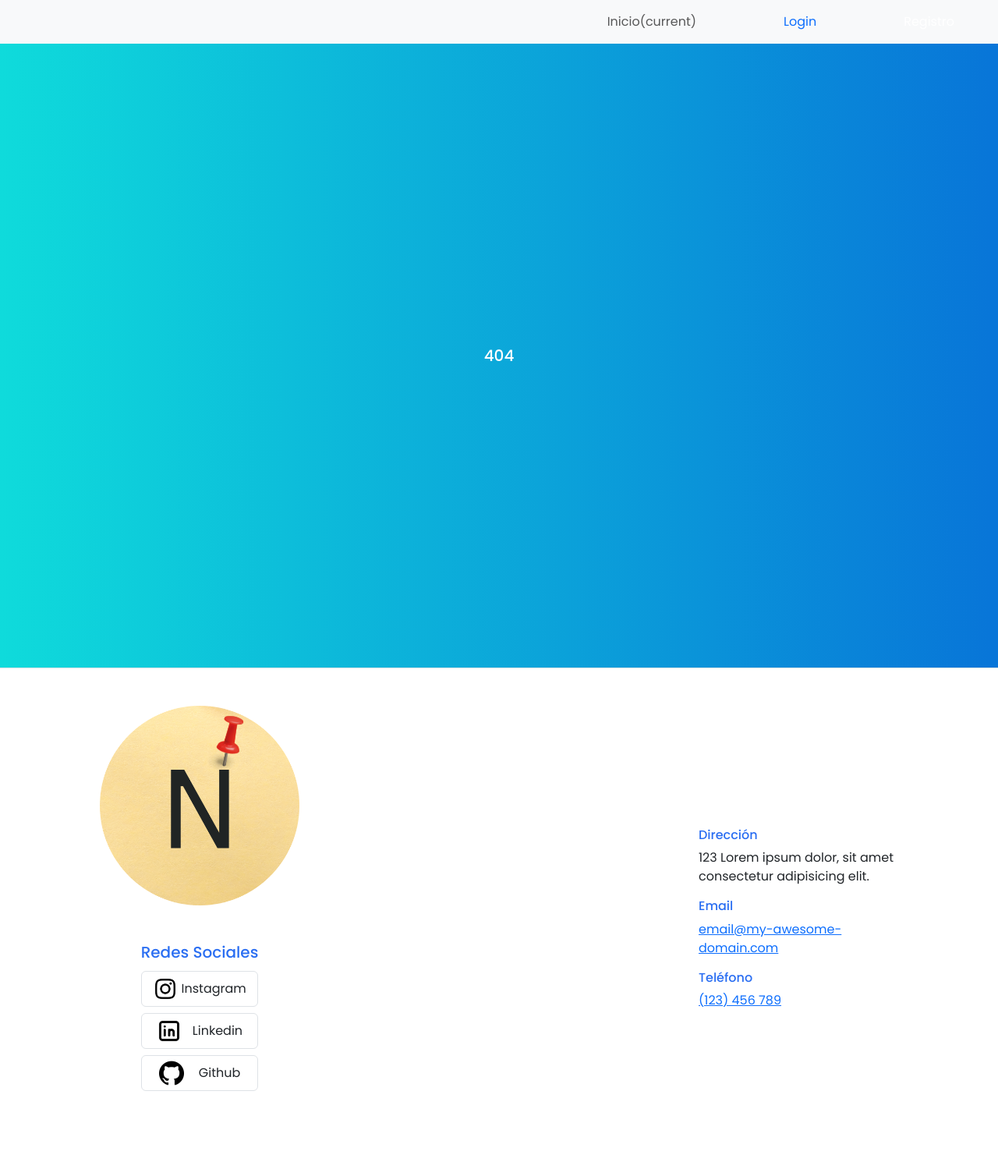
After one commit to cesarlpb/Todo-app-Flask, a Flask app: template app/templates/404.html in a window 1280 px wide. The commit adds this page. Shown: the whole page at 78% size. Run offline with Flask 2, Linux system fonts and the light colour scheme; the template is opened without the code that fills it, so the values that code supplies are empty; some libraries are stand-ins or nearby versions; some web fonts are replaced.

Commit message:
Personalizamos navbar si el user esta logeado y añadimos página 404

```diff
--- a/app/routes.py
+++ b/app/routes.py
@@ -9,11 +9,10 @@ app.secret_key = 'your secret key'
 db_name = 'todo.db'
 db_table = 'users'
 create_table_if_not_exist(db_name, db_table) # add validation to show error if table not created
-
 # Página de inicio o landing page
 @app.route("/")
 def index():
-    return render_template("home.html")
+    return render_template("home.html", logged_in = bool(session['logged_in']) if 'logged_in' in session else False)
 
 # Pasos:
 
@@ -47,7 +46,7 @@ def index():
 def login():
     msg = ""
     if request.method == 'GET':
-        return render_template("login.html")
+        return render_template("login.html", logged_in = bool(session['logged_in']) if 'logged_in' in session else False)
     elif request.method == 'POST' and 'username' in request.form and 'password' in request.form:
         username = request.form['username']
         password = request.form['password']
@@ -60,7 +59,7 @@ def login():
             # return render_template('profile.html', msg = msg, username = session['username'])
         else:
             error = 'Hay algún dato incorrecto. Vuelve a intentarlo.'
-    return render_template("login.html", error=error)
+    return render_template("login.html", error=error, logged_in = bool(session['logged_in']) if 'logged_in' in session else False)
 
 @app.route('/logout')
 def logout():
@@ -68,14 +67,14 @@ def logout():
     session.pop('id', None)
     session.pop('username', None)
     session['logout_msg'] = "Has salido de sesión."
-    return render_template('login.html', logout_msg=session['logout_msg']) # redirect to login page
+    return render_template('login.html', logout_msg=session['logout_msg'], logged_in = bool(session['logged_in']) if 'logged_in' in session else False) # redirect to login page
 
 # Registro de usuario
 @app.route("/register", methods =['GET', 'POST'])
 def register():
     msg = ""
     if request.method == 'GET':
-        return render_template("register.html")
+        return render_template("register.html", logged_in = bool(session['logged_in']) if 'logged_in' in session else False)
     elif request.method == 'POST' and 'username' in request.form and 'password' in request.form and 'email' in request.form :
         # read data from the form and save in variable
         username = request.form['username']
@@ -87,19 +86,19 @@ def register():
         can_register_user, msg, es_warning = register_user(db_name, db_table, username, email, password)
         # revisar
         if isinstance(can_register_user, bool) and can_register_user:
-            return render_template('register_thanks.html', username=username, msg=msg, es_warning=es_warning) # es_warning = False
+            return render_template('register_thanks.html', username=username, msg=msg, es_warning=es_warning, logged_in = bool(session['logged_in']) if 'logged_in' in session else False) # es_warning = False
         elif isinstance(can_register_user, bool) and not can_register_user:
-            return render_template('register.html', error=f"{msg}\nUsuario no registrado. Vuelve a intentarlo", es_warning=es_warning) # es_warning = True
+            return render_template('register.html', error=f"{msg}\nUsuario no registrado. Vuelve a intentarlo", es_warning=es_warning, logged_in = bool(session['logged_in']) if 'logged_in' in session else False) # es_warning = True
         else:
             con_error = can_register_user
-            return render_template('register.html', error=f"{con_error}\nUsuario no registrado. Vuelve a intentarlo", es_warning=False)
+            return render_template('register.html', error=f"{con_error}\nUsuario no registrado. Vuelve a intentarlo", es_warning=False, logged_in = bool(session['logged_in']) if 'logged_in' in session else False)
     elif request.method == 'POST':
         msg = "Por favor, rellena todos los campos"
-    return render_template('register.html', msg=msg)
+    return render_template('register.html', msg=msg, logged_in = bool(session['logged_in']) if 'logged_in' in session else False)
 # Perfil de usuario
 @app.route("/profile")
 def profile():
-    return render_template('profile.html', username = session['username'], msg='Has iniciado sesión correctamente !')
+    return render_template('profile.html', username = session['username'], msg='Has iniciado sesión correctamente !', logged_in = bool(session['logged_in']) if 'logged_in' in session else False)
 
 # Gestión de notas -> CRUD
     # Create -> Crear nota
@@ -135,5 +134,5 @@ def delete_todo(id):
 # Página de error
 @app.errorhandler(404)
 def page_not_found(e):
-    return "Esta ruta no existe", 404
-    # return render_template("404.html"), 404
+    # return "Esta ruta no existe", 404
+    return render_template("404.html", msg="Esta página no existe :(", logged_in = bool(session['logged_in']) if 'logged_in' in session else False), 404
--- a/app/static/style.css
+++ b/app/static/style.css
@@ -138,7 +138,7 @@ h3 {
     padding-top: 0;
     border-top: 1px solid white;
 }
-#login, #register, #profile {
+#login, #register, #profile, #_404 {
     height: 100vh;
     background-image: linear-gradient(to right, #0FDBDB, #0875D8);
 }
--- /dev/null
+++ b/app/templates/404.html
@@ -0,0 +1,14 @@
+{% extends 'base.html' %}
+
+{% block main %}
+<section id="_404" class="py-5 d-flex align-items-center">
+    <div class="col-4 mx-auto text-white">
+        <h2 class="text-center text-white">404</h2>
+        {% if msg %}
+        <div class="col bg bg-danger p-2 my-2">
+            <p class="text-white">{{ msg }}</p>
+        </div>
+        {% endif %}
+    </div>
+</section>
+{% endblock %}
--- a/app/templates/navbar.html
+++ b/app/templates/navbar.html
@@ -6,6 +6,16 @@
     </button>
 
     <div class="collapse navbar-collapse d-flex justify-content-end mr-5" id="navbarsExample04">
+        {% if logged_in %}
+            <ul class="navbar-nav mr-5">
+                <li class="nav-item actived-inline-block mx-5">
+                <a id="mybtn1" class="mybtn nav-link btn btn-outline-secondary" href="{{ url_for('index') }}">Inicio<span class="sr-only">(current)</span></a>
+                </li>
+                <li class="nav-item d-inline-block mx-5">
+                    <a id="mybtn2" class="nav-link btn btn-danger text-white" href="{{ url_for('logout') }}">Logout</a>
+                </li>
+            </ul>
+        {% else %}
             <ul class="navbar-nav mr-5">
                 <li class="nav-item actived-inline-block mx-5">
                 <a id="mybtn1" class="mybtn nav-link btn btn-outline-secondary" href="{{ url_for('index') }}">Inicio<span class="sr-only">(current)</span></a>
@@ -17,6 +27,7 @@
                     <a class="nav-link btn btn-primary text-white" href="{{ url_for('register') }}">Registro</a>
                 </li>
             </ul>
+        {% endif %}
       <!-- <form class="form-inline my-2 my-md-0">
         <input class="form-control" type="text" placeholder="Search">
       </form> -->
```
Lines whose indentation alone changed are shown as unchanged.
